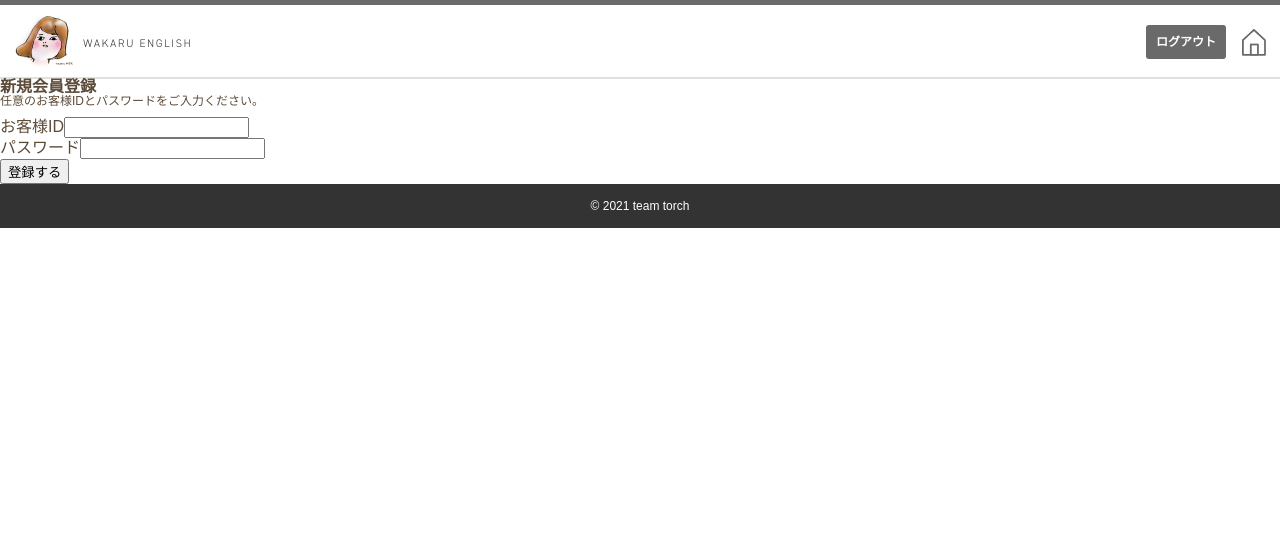
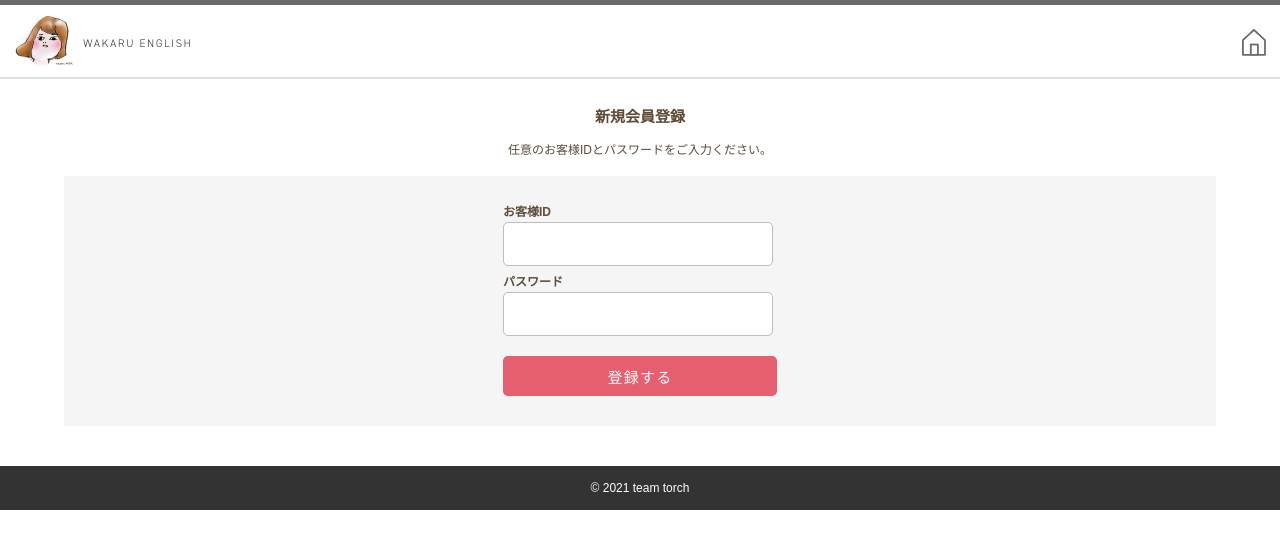
Before and after one commit to ackanamori/wakaruenglish, a Flask app: page /entry in a window 1280 px wide. Shown: the top 549 px of the page. Run offline with Flask 2, Linux system fonts and the light colour scheme.

Commit message:
htmlとcssの修正

```diff
--- a/static/css/common.css
+++ b/static/css/common.css
@@ -10,10 +10,11 @@ body {
 	background-color: #6A6A6A;
 	color: white;
 	letter-spacing: 0.08em;
+	width: 274px;
 	padding: 12px 0;
-	width: 274px;
 	border-radius: 5px;
 	text-align: center;
+	border: none;
 }
 
 .wakaruHeader {
@@ -88,7 +89,52 @@ body {
 	margin-bottom: 20px;
 }
 
+.formstyle {
+	width: 90%;
+	margin: 0 auto 40px;
+	background-color: #F5F5F5;
+	text-align: center;
+}
+
+form {
+	display: inline-block;
+	text-align: left;
+	margin: 30px 0;
+}
+
+input {
+	width: 264px;
+	height: 40px;
+	border: none;
+	border-radius: 5px;
+}
+
+.formTitle {
+	margin-bottom: 4px;
+	font-size: 12px;
+	font-weight: bold;
+}
+
+.formInput {
+	margin-bottom: 10px;
+	border: 1px solid #BEBEBE;
+	border-radius: 5px;
+	width: 268px;
+}
+
+.inputBtn {
+	background-color: #B49674;
+	padding: 0;
+	margin-top: 10px;
+}
+
 .basicText {
 	font-size: 12px;
-	margin-bottom: 10px;
+	margin-bottom: 20px;
 }
+
+.leveltitle {
+    font-size: 17px;
+    font-weight: bold;
+    margin-left: 16px;
+}
--- a/static/css/login.css
+++ b/static/css/entrylogin.css
@@ -6,3 +6,7 @@
     margin-top: 30px;
     text-align: center;
 }
+
+.entrybtn  {
+    background-color: #E65F6E;
+}
--- a/static/css/index.css
+++ b/static/css/index.css
@@ -1,6 +1,6 @@
 .wakaruHeaderLogo,
 .wakaruHeaderbtnlist {
-    display: none;
+display: none;
 }
 
 .aboutService,
--- a/templates/entry.html
+++ b/templates/entry.html
@@ -1,15 +1,17 @@
 {% extends 'base.html' %}
 {% block content %}
-<link rel="stylesheet" href="{{ url_for('static', filename='css/entry.css') }}">
+<link rel="stylesheet" href="{{ url_for('static', filename='css/entrylogin.css') }}">
 <section class="loginEntryTitle">
-    <h1>新規会員登録</h1>
+    <h1 class="mainTitle">新規会員登録</h1>
     <p class="basicText">任意のお客様IDとパスワードをご入力ください。</p>
 </section>
 <section class="formstyle">
 <form action="/entry" method="POST">
-    <p class="formTitle">お客様ID<input type="text" name="name"></p>
-    <p class="formTitle">パスワード<input type ="password" name ="password"></p>
-    <input type="submit" value="登録する" name="save">
+    <div class="formId formTitle">お客様ID</div>
+    <div class="formNameInput formInput"><input type="text" name="name"></div>
+    <div class="formPassword formTitle">パスワード</div>
+    <div class="formPasswordInput formInput"><input type ="password" name ="password"></div>
+    <input class="btn inputBtn entrybtn" type="submit" value="登録する" name="save">
 </form>
 </section>
 {% endblock %}
--- a/templates/mypage.html
+++ b/templates/mypage.html
@@ -2,7 +2,7 @@
 {% block content %}
 <link rel="stylesheet" href="{{ url_for('static', filename='css/mypage.css') }}">
 <h1 class="pageTitle">マイページ</h1>
-<section class="levelBox">
+<section class="leveltitleBox">
     <h2 class="leveltitle">レベル7</h2>
     <p class="levelText basicText">動詞の過去形を聞いて、入力しよう！</p>
     <ul class="descriptionBox">
```
Also changed, not shown: templates/login.html (+8 -6 lines).
